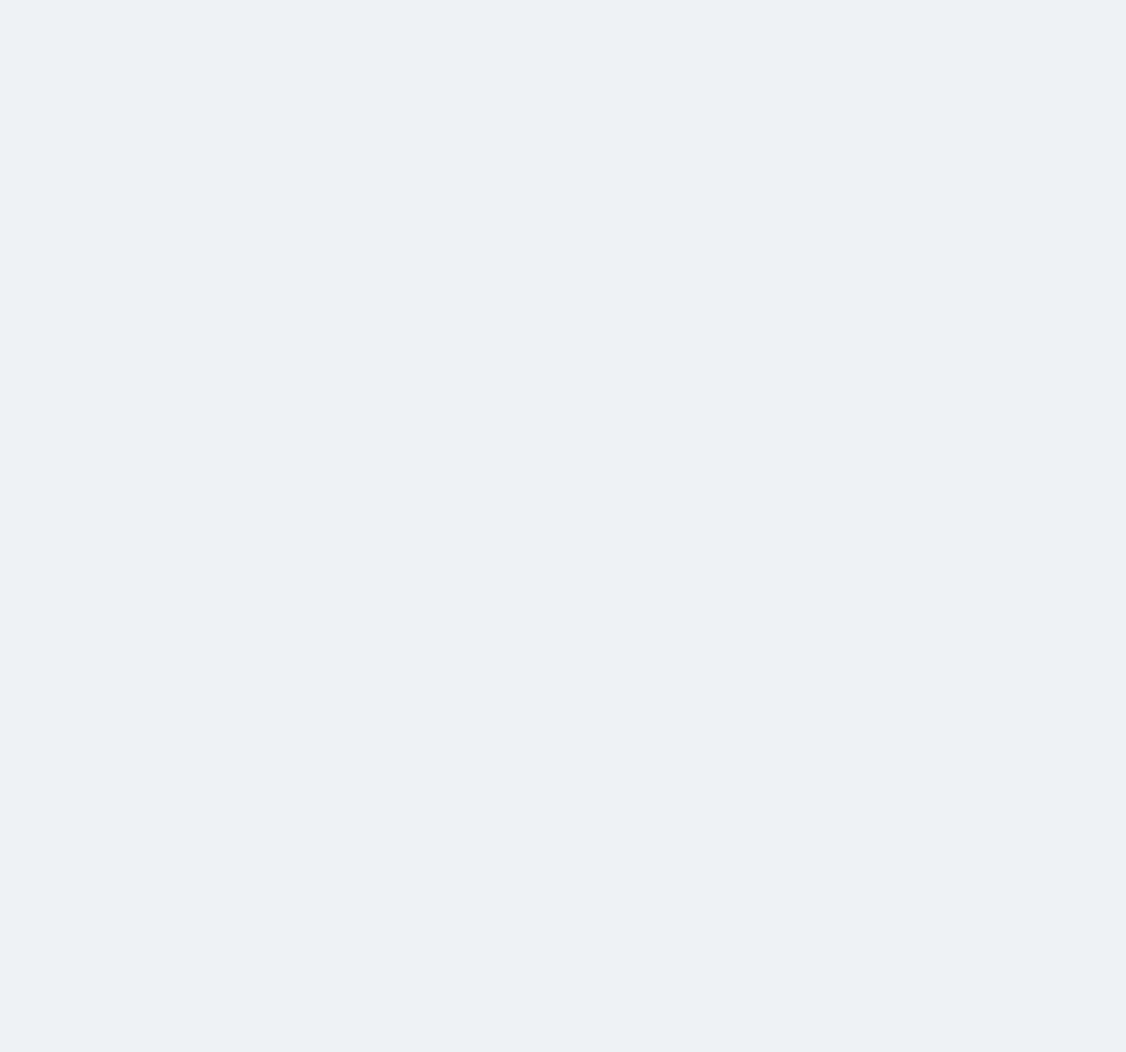
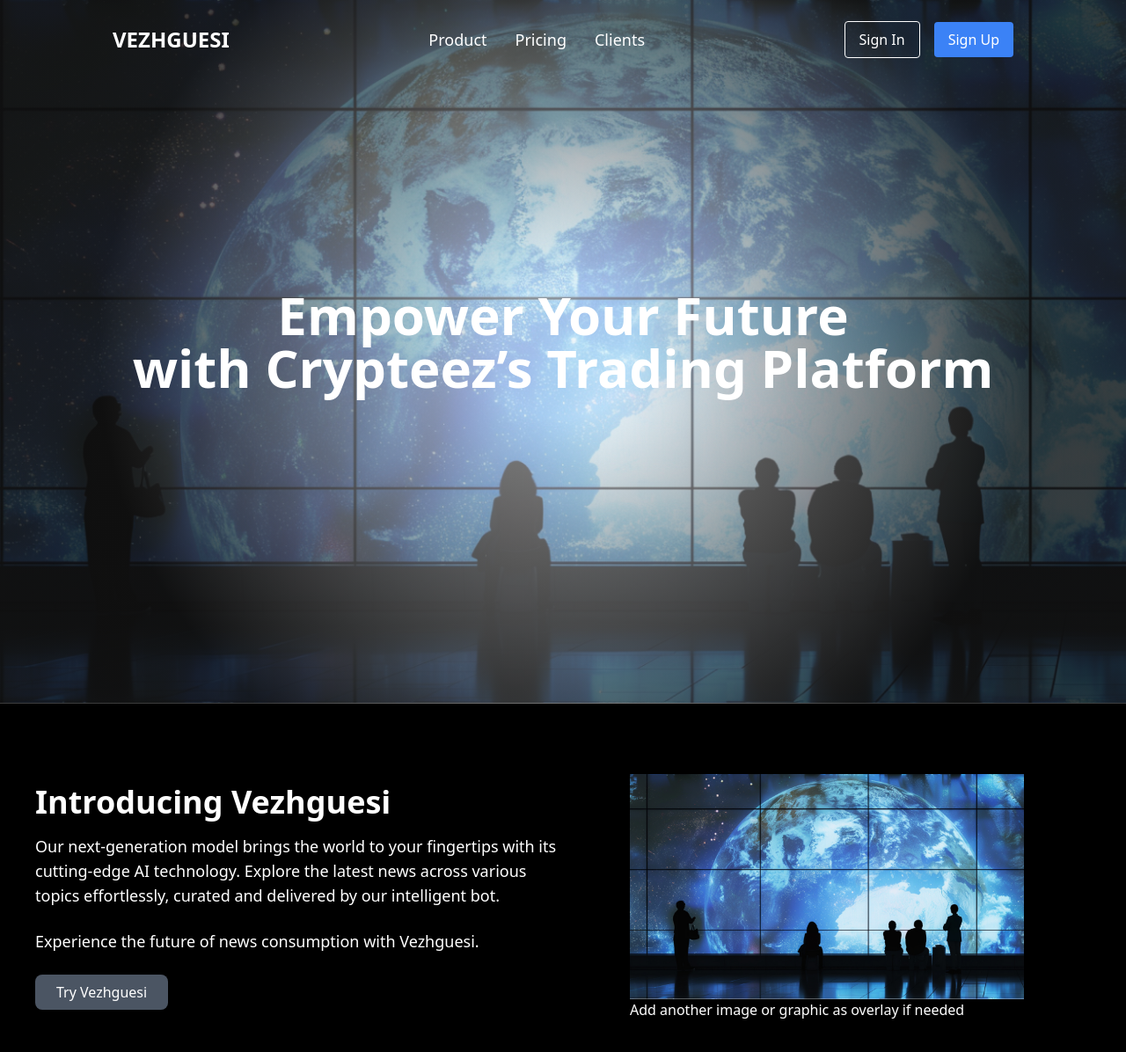
Before and after one commit to ArtisAdemi/vezhguesi-react, a React (Vite) app in the folder vezhguesi/: page /landingpage in a window 1280 px wide. Before the commit this address had no page. Shown: the top 1196 px of the page at 88% size. Before the commit the page ends 800 px from the top, so only its background shows below. Built offline with nearby package versions, Linux system fonts and the light colour scheme.

Commit message:
landingpage

```diff
--- a/vezhguesi/src/App.tsx
+++ b/vezhguesi/src/App.tsx
@@ -17,6 +17,7 @@ import VerifyEmail from "./pages/VerifyEmail";
 import Singlebot from "./pages/Singlebot";
 import Signin from "./pages/Signin";
 import SingleReport from "./pages/SingleReport";
+import LandingPage from "./pages/LandingPage";
 
 function AppContent() {
   // const location = useLocation();
@@ -44,6 +45,7 @@ function AppContent() {
         <Route path="/singlebot" element={<Singlebot />} />
         <Route path="/signin" element={<Signin />} />
         <Route path="/singlereport" element={<SingleReport />} />
+        <Route path="/landingpage" element={<LandingPage />} />
 
         <Route path="/verify-signup/:token" element={<VerifyEmail />} />
       </Routes>
--- /dev/null
+++ b/vezhguesi/src/pages/LandingPage.tsx
@@ -0,0 +1,89 @@
+import React from "react";
+import image1 from "../assets/image 1.jpg";
+const LandingPage: React.FC = () => {
+  return (
+    <div>
+      {/* Navbar */}
+      <nav className="absolute top-0 left-0 right-0 flex justify-between items-center px-32 p-6 bg-transparent text-white z-50">
+        <div className="text-2xl font-bold">VEZHGUESI</div>
+        <div className="space-x-8 text-sm md:text-lg">
+          <a href="#product" className="hover:text-gray-300">
+            Product
+          </a>
+          <a href="#pricing" className="hover:text-gray-300">
+            Pricing
+          </a>
+          <a href="#clients" className="hover:text-gray-300">
+            Clients
+          </a>
+        </div>
+        <div className="space-x-4">
+          <button className="px-4 py-2 border border-white rounded hover:bg-white hover:text-black transition">
+            Sign In
+          </button>
+          <button className="px-4 py-2 bg-blue-500 hover:bg-blue-600 text-white rounded">
+            Sign Up
+          </button>
+        </div>
+      </nav>
+
+      {/* Hero Section */}
+      <div className="relative h-screen">
+        {/* Background Image */}
+        <img
+          src={image1}
+          alt=""
+          className="absolute inset- w-full h-full object-cover"
+        />
+        {/* Radial Gradient Overlay */}
+        <div
+          className="absolute inset-0 w-full h-full"
+          style={{
+            background:
+              "radial-gradient(circle at center, rgba(255, 255, 255, 0.5) 10%, rgba(18, 18, 18, 0.8) 70%)",
+          }}
+        ></div>
+        {/* Overlay */}
+        <div className="absolute  bg-black opacity-20"></div>
+
+        {/* Content */}
+        <div className="relative z-10 flex flex-col items-center justify-center h-full text-white text-center">
+          <h1 className="text-5xl md:text-6xl font-bold mb-6">
+            Empower Your Future <br />
+            with Crypteez’s Trading Platform
+          </h1>
+        </div>
+      </div>
+
+      {/* New Section */}
+      <section className="flex flex-col md:flex-row justify-between items-center py-20 px-10 bg-black text-white">
+        {/* Left Side (Text) */}
+        <div className="md:w-1/2 mb-10 md:mb-0">
+          <h2 className="text-4xl font-bold mb-4">Introducing Vezhguesi</h2>
+          <p className="text-lg mb-6">
+            Our next-generation model brings the world to your fingertips with
+            its cutting-edge AI technology. Explore the latest news across
+            various topics effortlessly, curated and delivered by our
+            intelligent bot.
+          </p>
+          <p className="text-lg mb-6">
+            Experience the future of news consumption with Vezhguesi.
+          </p>
+          <button className="px-6 py-2 bg-gray-600 hover:bg-gray-700 text-white rounded-lg">
+            Try Vezhguesi
+          </button>
+        </div>
+
+        {/* Right Side (Graphs/Mockups) */}
+        <div className="md:w-1/2 flex items-center justify-center">
+          <div className="relative w-full max-w-md">
+            <img src={image1} alt="App Dashboard" className="w-full" />
+            Add another image or graphic as overlay if needed
+          </div>
+        </div>
+      </section>
+    </div>
+  );
+};
+
+export default LandingPage;
```
Also changed, not shown: vezhguesi/src/assets/image 1.jpg (added).
